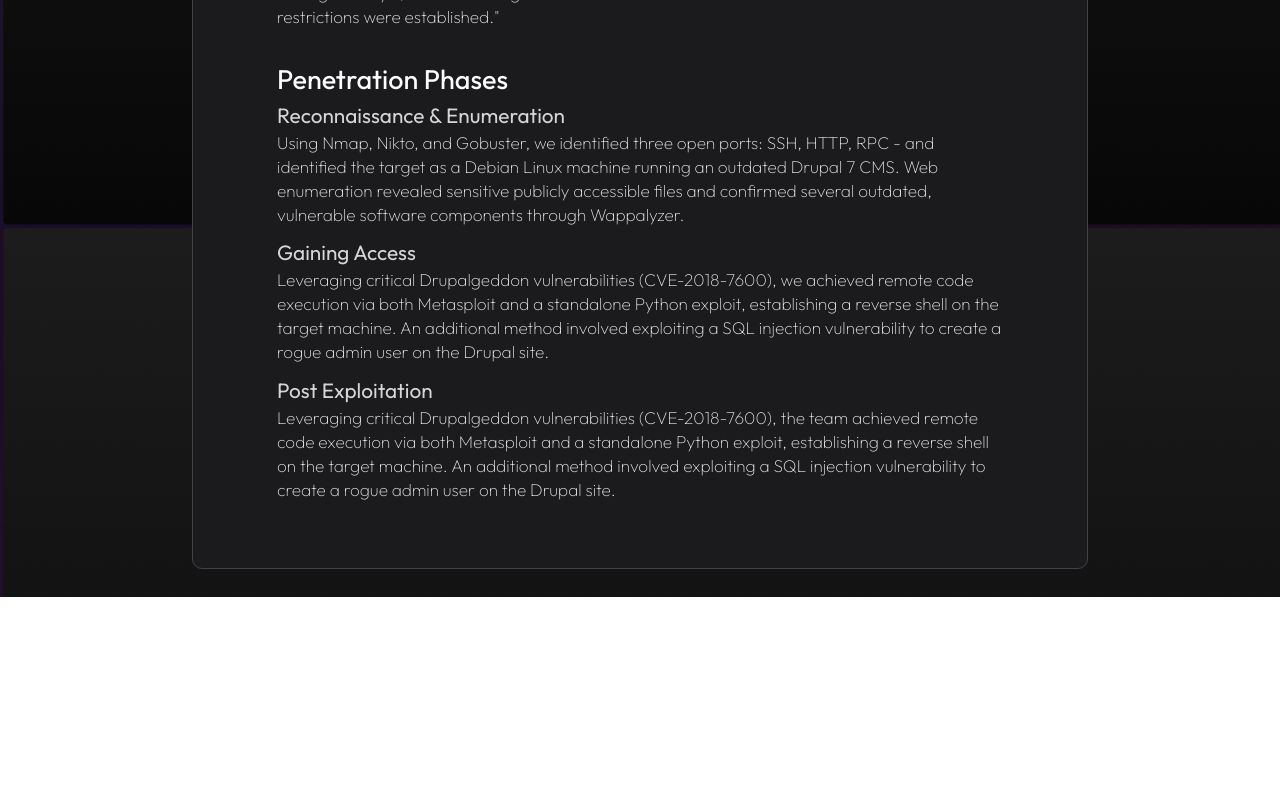
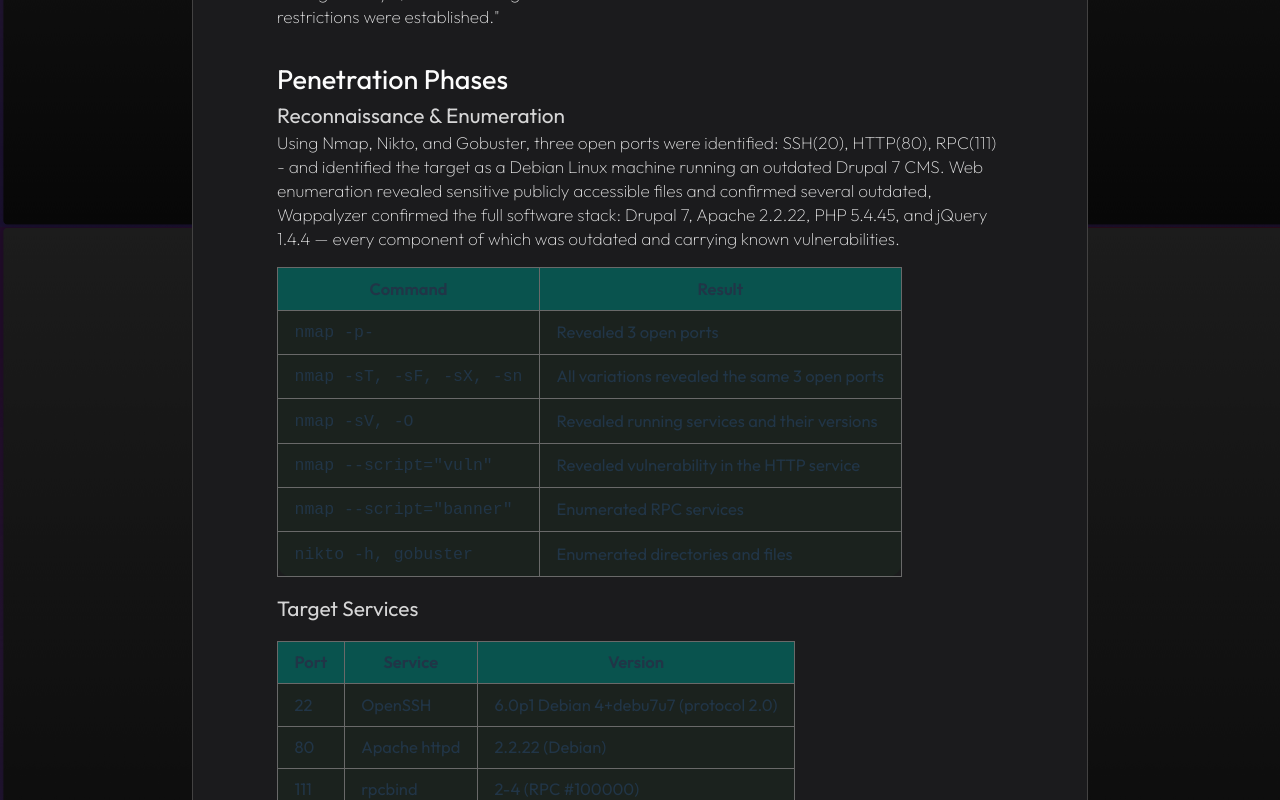
Before and after one commit to hedi3489/my-portfolio, a React (Vite) app: page /projects/black-box-penetration in a window 1280 px wide. Shown: the part 580-1380 px from the top of the page. Before the commit the page ends 1177 px from the top, so only its background shows below. Built offline with nearby package versions, Linux system fonts and the light colour scheme.

Commit message:
Added Table component + BBP scans

```diff
--- a/src/components/ProjectPageComponents.jsx
+++ b/src/components/ProjectPageComponents.jsx
@@ -126,6 +126,27 @@
     )
 }
 
+const Table = ({ columns, rows }) => (
+  <table>
+    <thead>
+      <tr>
+        {columns.map((col, i) => (
+          <th key={i}>{col}</th>
+        ))}
+      </tr>
+    </thead>
+    <tbody>
+      {rows.map((row, i) => (
+        <tr key={i}>
+          {row.map((cell, j) => (
+            <td key={j}>{cell}</td>
+          ))}
+        </tr>
+      ))}
+    </tbody>
+  </table>
+);
+
 export {
     TechStackInline,
     TextSection,
@@ -133,5 +154,6 @@
     CaptionedImage,
     CaptionedImages,
     BulletList,
-    CodeSnippet
+    CodeSnippet,
+    Table
 }
--- a/src/pages/BlackBoxPenProject.jsx
+++ b/src/pages/BlackBoxPenProject.jsx
@@ -1,4 +1,9 @@
-import { TechStackInline, TextSection, SoftList, CaptionedImage, BulletList, CodeSnippet } from '../components/ProjectPageComponents.jsx'
+import { TechStackInline, TextSection, SoftList, CaptionedImage, BulletList, CodeSnippet, Table } from '../components/ProjectPageComponents.jsx'
+
+const scans = [
+    { scan: "Full port scan", command: "nmap -p-", result: "Revealed 3 open ports" },
+    { scan: "Scan variations", command: "nmap -sT, -sF, -sX, -sn", result: "All variations revealed the same 3 open ports" },
+];
 
 function BlackBoxPenPage() {
     return (
@@ -21,13 +26,39 @@
                     />
                     <TextSection className="text-section" title="Penetration Phases">
 
-                        <TextSection className="text-section" subtitle="Reconnaissance & Enumeration" paragraphs={[<>Using Nmap, Nikto, and Gobuster, we identified three open ports: SSH, HTTP, RPC - and identified the target as a Debian Linux machine running an outdated Drupal 7 CMS. Web enumeration revealed sensitive publicly accessible files and confirmed several outdated, vulnerable software components through Wappalyzer.</>]}/>
+                        <TextSection className="text-section" subtitle="Reconnaissance & Enumeration" paragraphs={["Using Nmap, Nikto, and Gobuster, three open ports were identified: SSH(20), HTTP(80), RPC(111) - and identified the target as a Debian Linux machine running an outdated Drupal 7 CMS. Web enumeration revealed sensitive publicly accessible files and confirmed several outdated, Wappalyzer confirmed the full software stack: Drupal 7, Apache 2.2.22, PHP 5.4.45, and jQuery 1.4.4 — every component of which was outdated and carrying known vulnerabilities."]} />
 
-                        <TextSection className="text-section" subtitle="Gaining Access" paragraphs={[ <>Leveraging critical Drupalgeddon vulnerabilities (CVE-2018-7600), we achieved remote code execution via both Metasploit and a standalone Python exploit, establishing a reverse shell on the target machine. An additional method involved exploiting a SQL injection vulnerability to create a rogue admin user on the Drupal site.</>]}/>
+                        <Table
+                            columns={["Command", "Result"]}
+                            rows={[
+                                [<code>nmap -p-</code>, "Revealed 3 open ports"],
+                                [<code>nmap -sT, -sF, -sX, -sn</code>, "All variations revealed the same 3 open ports"],
+                                [<code>nmap -sV, -O</code>, "Revealed running services and their versions" ],
+                                [<code>nmap --script="vuln"</code>, "Revealed vulnerability in the HTTP service"],
+                                [<code>nmap --script="banner"</code>, "Enumerated RPC services"],
+                                [<code>nikto -h, gobuster</code>, "Enumerated directories and files"]
+                            ]}
+                        />
+
+                        <TextSection subtitle="Target Services"/>
+                        <Table
+                            columns={["Port", "Service", "Version"]}
+                            rows={[
+                                ["22", "OpenSSH", "6.0p1 Debian 4+debu7u7 (protocol 2.0)"],
+                                ["80", "Apache httpd", "2.2.22 (Debian)"],
+                                ["111", "rpcbind", "2-4 (RPC #100000)"],
+                            ]}
+                        />
+
+                        <TextSection className="text-section" subtitle="Gaining Access" paragraphs={["Leveraging critical Drupalgeddon vulnerabilities (CVE-2018-7600), we achieved remote code execution via both Metasploit and a standalone Python exploit, establishing a reverse shell on the target machine. An additional method involved exploiting a SQL injection vulnerability to create a rogue admin user on the Drupal site."]} />
 
                         <TextSection className="text-section" subtitle="Post Exploitation"
-                        paragraphs={[ <>Leveraging critical Drupalgeddon vulnerabilities (CVE-2018-7600), the team achieved remote code execution via both Metasploit and a standalone Python exploit, establishing a reverse shell on the target machine. An additional method involved exploiting a SQL injection vulnerability to create a rogue admin user on the Drupal site.</>]}/>
+                            paragraphs={["Leveraging critical Drupalgeddon vulnerabilities (CVE-2018-7600), the team achieved remote code execution via both Metasploit and a standalone Python exploit, establishing a reverse shell on the target machine. An additional method involved exploiting a SQL injection vulnerability to create a rogue admin user on the Drupal site."]} />
+
                     </TextSection>
+
+                    <TextSection className="text-section" title="Vulnerabilities Identified"
+                        paragraphs={["Two critical (9.8) remote code execution flaws in Drupal 7, a high-severity SQL injection, an Apache memory disclosure vulnerability, and an XSS weakness in the jQuery version in use"]} />
 
                 </div>
             </div>
--- a/src/styles/Cards.css
+++ b/src/styles/Cards.css
@@ -34,7 +34,6 @@
 .little-card {
   align-content: center;
   min-height: 50px;
-  /* max-height: 80px; */
   padding: 18px 24px ;
 }
 
--- a/src/styles/Containers.css
+++ b/src/styles/Containers.css
@@ -40,6 +40,7 @@
     flex-direction: column;
     padding: 0em 1em;
   }
+
   .showcase {
     flex-direction: column;
     min-height: 900px;
@@ -59,7 +60,7 @@
   padding: 4rem 6rem;
 }
 
-  .project-page-container .prose > div {
+.project-page-container .prose>div {
   gap: 0.4rem;
 }
 
@@ -121,11 +122,31 @@
   border-color: #b6b6ff;
 }
 
+.project-page-container table {
+  font-size: 1.35em;
+  margin: 1em 0;
+  background-color: #1b221e;
+  border-collapse: collapse;
+  border: 1px solid black;
+  border-radius: 15px;
+}
+
+.project-page-container th,
+.project-page-container td {
+  border: 1px solid rgb(105, 105, 105);
+  padding: 0.5em 1em;
+}
+
+.project-page-container thead tr {
+  background-color: rgb(9, 83, 78);
+}
+
 @media (max-width: 768px) {
   .page-card {
     padding: 3.5em;
     width: min(90vw, 1200px);
   }
+
   .project-page-container .theme-buttons {
     font-size: 0.6rem;
     margin-top: 0.7rem;
```
Lines whose indentation alone changed are shown as unchanged.
